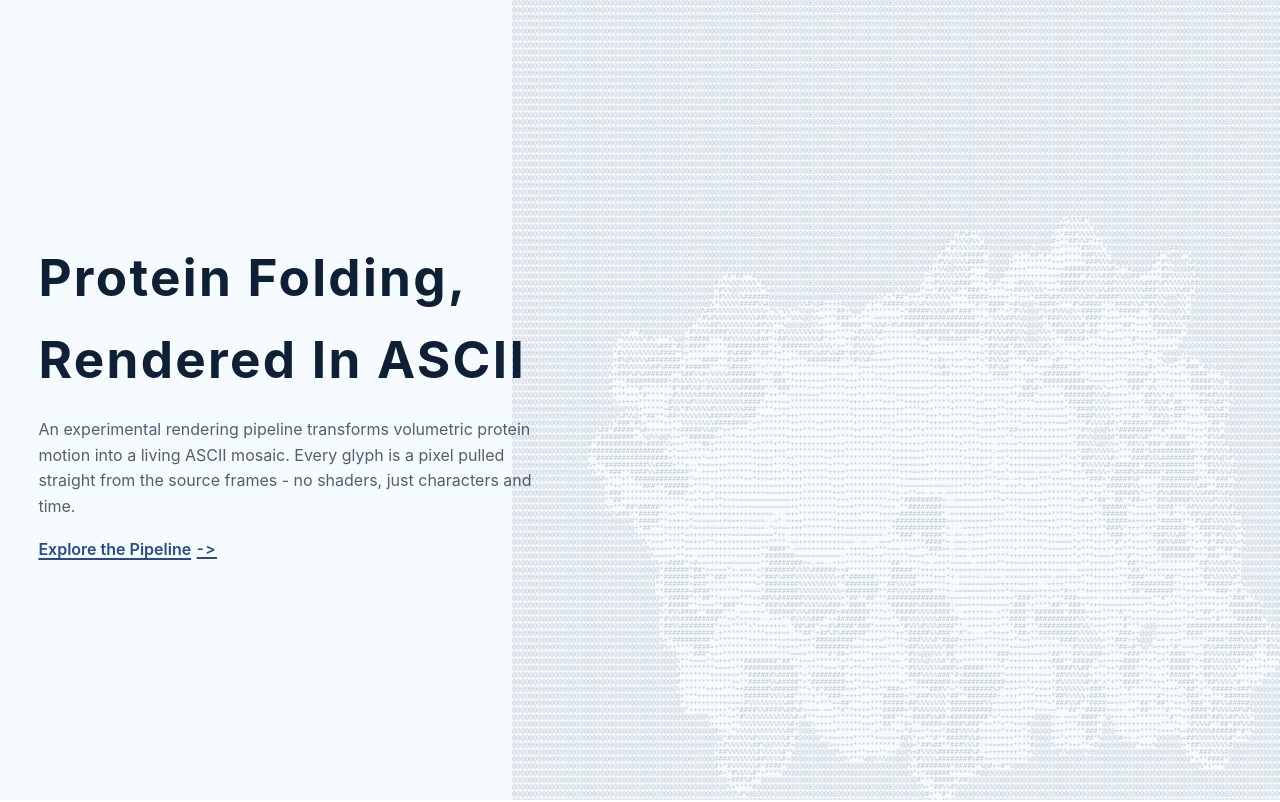
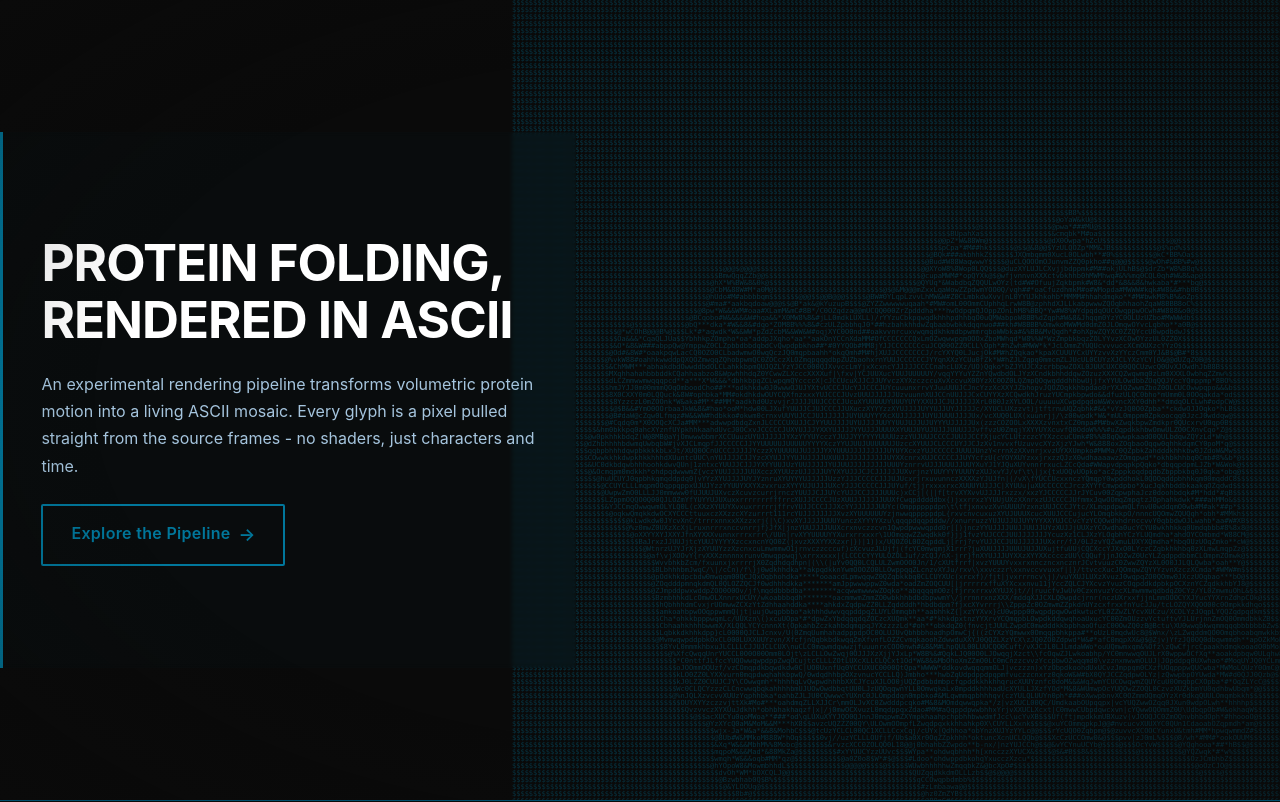
Before and after one commit to Komputerowe-Projektowanie-Lekow/webpage, a plain HTML site: page web/index.html in a window 1280 px wide. Shown: the top 802 px of the page. Drawn offline with Linux system fonts and the light colour scheme.

Commit message:
0.3 - third version.

```diff
--- a/web/main.js
+++ b/web/main.js
@@ -1,7 +1,7 @@
 const CONFIG = {
   fps: 60,
   speed: 0.15,
-  palette: " .:-=+*#%@",
+  palette: " .'`^\",:;Il!i><~+_-?][}{1)(|\\/tfjrxnuvczXYUJCLQ0OZmwqpdbkhao*#MW&8%B@$",
   yScale: 5.0,
   lineAspect: 1.0,
   charPixelTarget: 6,
--- a/web/styles.css
+++ b/web/styles.css
@@ -1,5 +1,32 @@
 :root {
-  color-scheme: light;
+  color-scheme: dark;
+  --void-black: #0a0a0a;
+  --terminal-green: #1a0fb8a8;
+  --electric-cyan: #00d4ff;
+
+  /* Color Combination 1 - Default/Hero */
+  --combo1-primary: #01779B;
+  --combo1-secondary: #00709E;
+  --combo1-tertiary: #013E5A;
+  --combo1-light: #A5C5DE;
+
+  /* Color Combination 2 */
+  --combo2-primary: #B6E6FD;
+  --combo2-secondary: #004E6D;
+  --combo2-tertiary: #8DB5CF;
+  --combo2-light: #00668E;
+
+  /* Color Combination 3 */
+  --combo3-primary: #001027;
+  --combo3-secondary: #7BA9CA;
+  --combo3-tertiary: #2083AD;
+  --combo3-light: #C3DAEC;
+
+  /* Default to combo 1 */
+  --deep-blue: var(--combo1-tertiary);
+  --ocean-blue: var(--combo1-secondary);
+  --bright-blue: var(--combo1-primary);
+  --ice-blue: var(--combo1-light);
 }
 
 * {
@@ -11,16 +38,36 @@ body {
   margin: 0;
   height: 100%;
   min-height: 100%;
-  font-family: "Inter", "Segoe UI", -apple-system, BlinkMacSystemFont, sans-serif;
-  background: #f6fbff;
-  color: #112237;
+  font-family: -apple-system, BlinkMacSystemFont, "Segoe UI", "Inter", "Helvetica Neue", Arial, sans-serif;
+  background: var(--void-black);
+  color: var(--ice-blue);
 }
 
 body {
-  line-height: 1.6;
+  line-height: 1.7;
   scroll-behavior: smooth;
   position: relative;
+  letter-spacing: 0;
 }
+
+body::before {
+  content: "";
+  position: fixed;
+  top: 0;
+  left: 0;
+  width: 100%;
+  height: 100%;
+  pointer-events: none;
+  z-index: 9999;
+  background: radial-gradient(
+    ellipse at center,
+    transparent 0%,
+    transparent 60%,
+    rgba(10, 10, 10, 0.3) 100%
+  );
+}
+
+/* Removed pixel grid for minimal aesthetic */
 
 .pages {
   display: flex;
@@ -31,10 +78,11 @@ body {
 
 .page {
   position: relative;
-  padding: clamp(3rem, 7vw, 6.5rem) clamp(1.5rem, 6vw, 5rem);
+  padding: clamp(3rem, 7vw, 6.5rem) clamp(1.5rem, 3vw, 3rem);
   display: flex;
-  justify-content: center;
-  background: rgba(255, 255, 255, 0.85);
+  justify-content: flex-start;
+  background: var(--void-black);
+  border-top: 1px solid var(--deep-blue);
 }
 
 .page-content {
@@ -45,24 +93,31 @@ body {
 }
 
 .page h1 {
-  font-size: clamp(2.6rem, 4vw, 3.9rem);
-  margin: 0 0 1rem;
-  letter-spacing: 0.045em;
-  color: #0f1f36;
+  font-family: inherit;
+  font-size: clamp(2.5rem, 4vw, 3.8rem);
+  font-weight: 700;
+  margin: 0 0 1.5rem;
+  letter-spacing: -0.02em;
+  color: #ffffff;
+  text-transform: uppercase;
+  line-height: 1.1;
 }
 
 .page p {
-  margin: 0 0 1.1rem;
-  color: rgba(17, 35, 55, 0.72);
+  margin: 0 0 1.5rem;
+  color: var(--ice-blue);
   max-width: 36rem;
+  font-size: 1rem;
 }
 
 .hero {
   min-height: 100vh;
   align-items: center;
   justify-content: flex-start;
-  background: rgba(246, 251, 255, 0.75);
+  background: transparent;
   padding: 0;
+  border: none;
+  z-index: 1;
 }
 
 .hero .page-content {
@@ -71,32 +126,64 @@ body {
   margin-left: 0;
   text-align: left;
   padding: clamp(3.5rem, 8vw, 7rem) clamp(1.5rem, 3vw, 3rem) clamp(3.5rem, 8vw, 7rem) clamp(1.5rem, 3vw, 3rem);
+  border-left: 3px solid var(--bright-blue);
+  background: rgba(1, 62, 90, 0.05);
+  backdrop-filter: blur(2px);
 }
 
 .hero .page-content p {
   margin-left: 0;
+  color: var(--ice-blue);
 }
 
 .hero a.cta {
   display: inline-flex;
   align-self: flex-start;
   font-weight: 600;
-  color: #264c8c;
-  text-decoration: underline;
-  text-decoration-thickness: 0.12em;
-  text-underline-offset: 0.2em;
-  gap: 0.35rem;
-  transition: color 160ms ease, transform 160ms ease;
+  font-family: inherit;
+  color: var(--bright-blue);
+  text-decoration: none;
+  gap: 0.5rem;
+  transition: all 200ms ease;
+  padding: 0.875rem 1.75rem;
+  border: 2px solid var(--bright-blue);
+  background: transparent;
+  letter-spacing: 0.02em;
+  font-size: 1rem;
+  position: relative;
+  overflow: hidden;
+  border-radius: 2px;
+}
+
+.hero a.cta::before {
+  content: "";
+  position: absolute;
+  top: 0;
+  left: -100%;
+  width: 100%;
+  height: 100%;
+  background: var(--bright-blue);
+  transition: left 250ms ease;
+  z-index: -1;
+}
+
+.hero a.cta:hover::before {
+  left: 0;
 }
 
 .hero a.cta::after {
-  content: "->";
-  font-size: 0.95em;
-  letter-spacing: 0.1em;
+  content: "→";
+  font-size: 1.1em;
+  letter-spacing: 0;
+  transition: transform 200ms ease;
 }
 
 .hero a.cta:hover {
-  color: #1a66c2;
+  color: #ffffff;
+  transform: translateX(2px);
+}
+
+.hero a.cta:hover::after {
   transform: translateX(4px);
 }
 
@@ -105,12 +192,19 @@ body {
   inset: 0;
   z-index: 0;
   width: 100vw;
-  height: 100dvh;
+  height: 100vh;
   pointer-events: none;
   overflow: hidden;
   display: flex;
   align-items: center;
   justify-content: flex-end;
+  clip-path: inset(0 0 0 0);
+}
+
+/* Hide ASCII behind non-hero sections */
+.page:not(.hero) {
+  position: relative;
+  z-index: 10;
 }
 
 #screen {
@@ -120,8 +214,8 @@ body {
   font-family: ui-monospace, SFMono-Regular, Menlo, Consolas, monospace;
   letter-spacing: 0;
   line-height: 1;
-  opacity: 0.90;
-  color: #0b1b34;
+  opacity: 0.4;
+  color: var(--combo1-primary);
   user-select: none;
   overflow: visible;
   display: block;
@@ -129,13 +223,92 @@ body {
   height: 100%;
 }
 
-.page:nth-of-type(2) {
-  background: rgba(255, 255, 255, 0.92);
+/* Page Color Cycling - Combination 1 (pages 1, 4, 7...) */
+.page:nth-child(3n+1):not(.hero) {
+  --deep-blue: var(--combo1-tertiary);
+  --ocean-blue: var(--combo1-secondary);
+  --bright-blue: var(--combo1-primary);
+  --ice-blue: var(--combo1-light);
+  background: var(--void-black);
+  border-top: 1px solid var(--combo1-primary);
 }
 
-.page:nth-of-type(3) {
-  background: rgba(255, 255, 255, 0.88);
+/* Page Color Cycling - Combination 2 (pages 2, 5, 8...) */
+.page:nth-child(3n+2) {
+  --deep-blue: var(--combo2-tertiary);
+  --ocean-blue: var(--combo2-secondary);
+  --bright-blue: var(--combo2-primary);
+  --ice-blue: var(--combo2-light);
+  background: var(--void-black);
+  border-top: 1px solid var(--combo2-secondary);
 }
+
+/* Page Color Cycling - Combination 3 (pages 3, 6, 9...) */
+.page:nth-child(3n+3) {
+  --deep-blue: var(--combo3-tertiary);
+  --ocean-blue: var(--combo3-secondary);
+  --bright-blue: var(--combo3-primary);
+  --ice-blue: var(--combo3-light);
+  background: var(--void-black);
+  border-top: 1px solid var(--combo3-tertiary);
+}
+
+code {
+  font-family: "SF Mono", "Monaco", "Consolas", monospace;
+  background: rgba(255, 255, 255, 0.05);
+  color: var(--ice-blue);
+  padding: 0.2em 0.5em;
+  border: 1px solid rgba(255, 255, 255, 0.1);
+  border-radius: 3px;
+  font-size: 0.9em;
+}
+
+/* Removed scanline effect for cleaner aesthetic */
+
+/* Selection styling - subtle and minimal */
+::selection {
+  background: var(--bright-blue);
+  color: #ffffff;
+}
+
+::-moz-selection {
+  background: var(--bright-blue);
+  color: #ffffff;
+}
+
+/* Scrollbar styling */
+::-webkit-scrollbar {
+  width: 12px;
+  background: var(--void-black);
+}
+
+::-webkit-scrollbar-track {
+  background: var(--void-black);
+  border-left: 1px solid var(--deep-blue);
+}
+
+::-webkit-scrollbar-thumb {
+  background: var(--deep-blue);
+  border: 1px solid var(--bright-blue);
+}
+
+::-webkit-scrollbar-thumb:hover {
+  background: var(--ocean-blue);
+}
+
+/* Links styling */
+a:not(.cta) {
+  color: var(--electric-cyan);
+  text-decoration: none;
+  border-bottom: 1px solid transparent;
+  transition: border-color 200ms ease;
+}
+
+a:not(.cta):hover {
+  border-bottom-color: var(--electric-cyan);
+}
+
+/* Removed blinking cursor for cleaner look */
 
 @media (max-width: 900px) {
   .page {
@@ -143,12 +316,12 @@ body {
   }
 
   .page-content {
-    text-align: center;
+    text-align: left;
     margin-left: 0;
   }
 
   .page p {
-    margin-left: auto;
+    margin-left: 0;
     margin-right: auto;
     max-width: 100%;
   }
@@ -159,17 +332,18 @@ body {
 
   .hero .page-content {
     margin-left: 0;
-    text-align: center;
-    padding: clamp(3rem, 12vw, 5rem) clamp(1.5rem, 12vw, 4rem);
+    text-align: left;
+    padding: clamp(3rem, 12vw, 5rem) clamp(1.5rem, 8vw, 3rem);
+    border-left: 2px solid var(--bright-blue);
   }
 
   .hero .page-content p {
-    margin-left: auto;
+    margin-left: 0;
     margin-right: auto;
   }
 
   .hero a.cta {
-    align-self: center;
+    align-self: flex-start;
   }
 
   .ascii-layer {
@@ -178,6 +352,7 @@ body {
 
   #screen {
     width: 100vw;
+    opacity: 0.3;
   }
 
   .hero .page-content {
```
